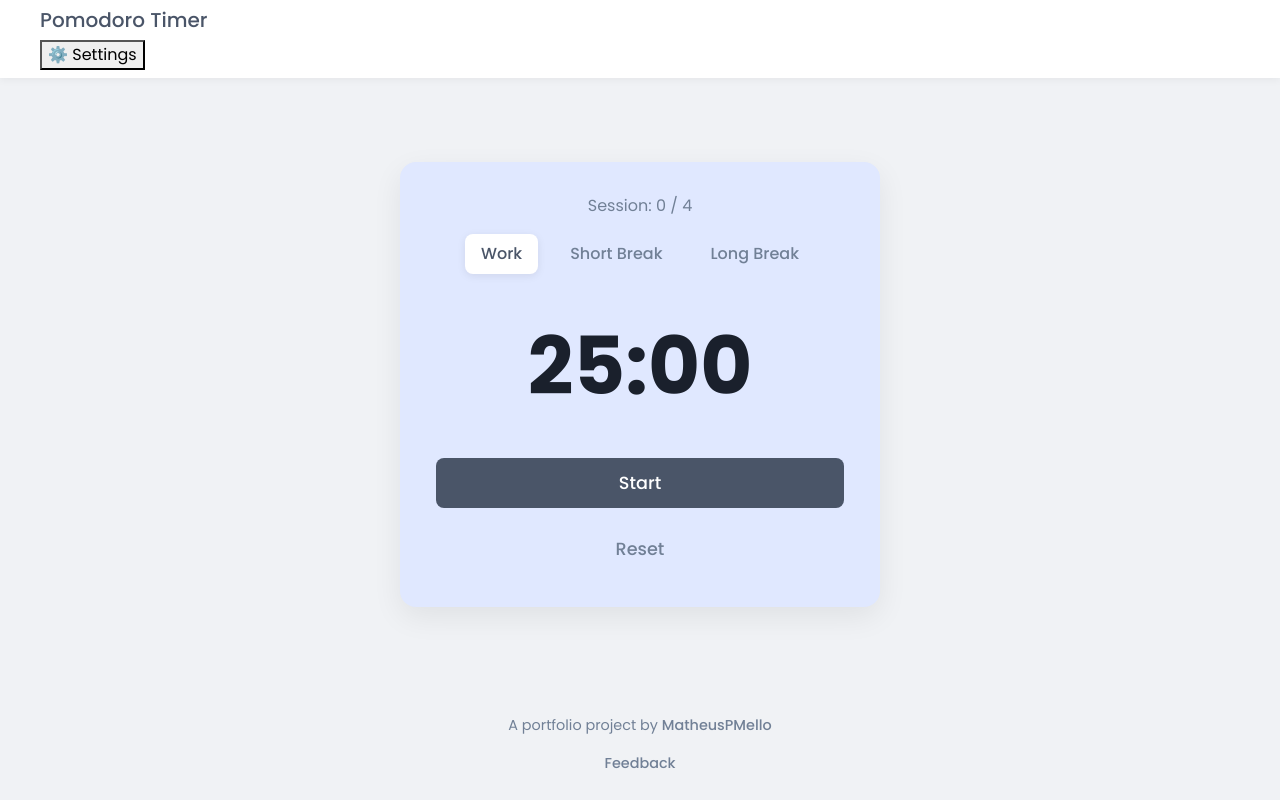
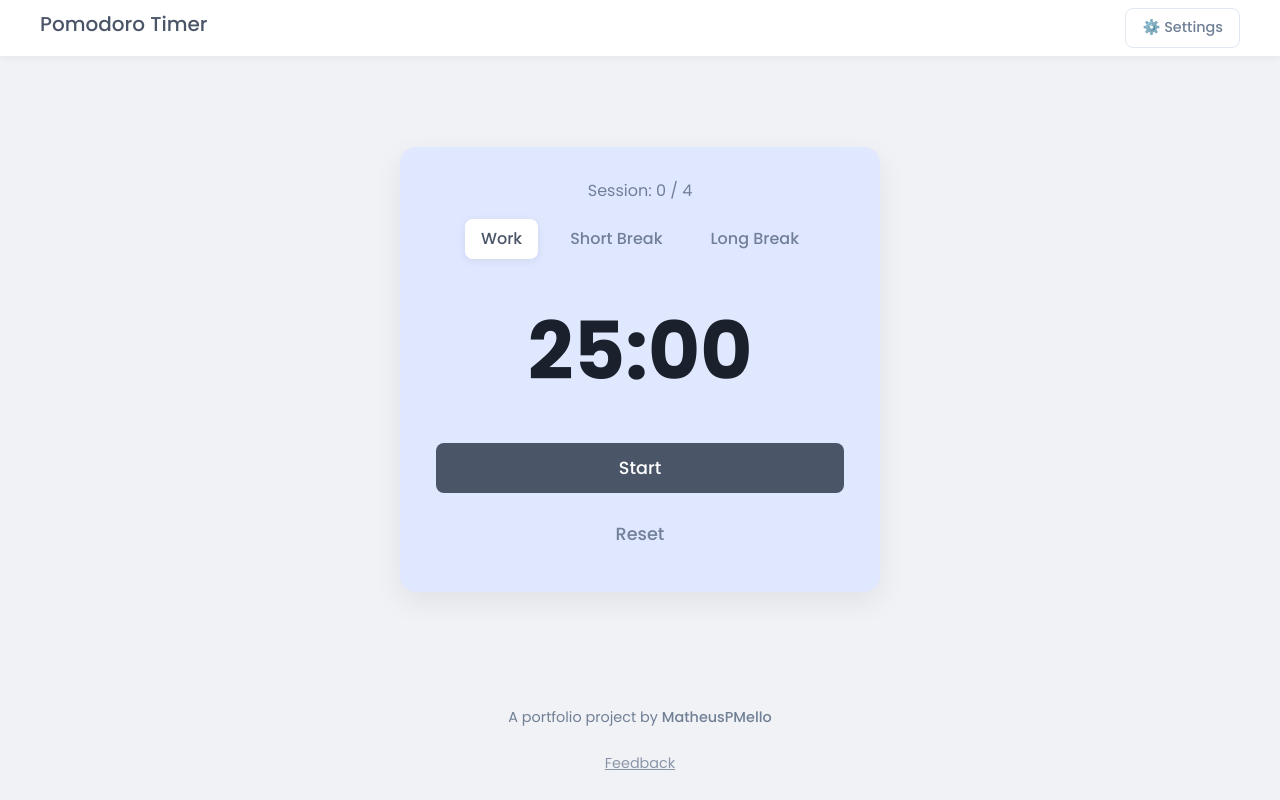
Before and after one commit to MatheusPMello/pomodoro-timer, a React (Vite) app: page / in a window 1280 px wide. Built offline with nearby package versions, Linux system fonts and the light colour scheme.

Commit message:
- added styles in settings - improved documentation in index.css

```diff
--- a/src/App.css
+++ b/src/App.css
@@ -94,6 +94,9 @@ body {
 .header-content {
   max-width: 1200px;
   margin: 0 auto;
+  display: flex;
+  justify-content: space-between;
+  align-items: center;
 }
 
 .header-content h2 {
@@ -225,17 +228,30 @@ body {
   text-decoration: underline;
 }
 
-/**
- * Feedback Modal
- * =============================================
- * Styles for the feedback modal.
- */
-.feedback-button {
-  background: none;
-  border: none;
+/* =========================================
+   SETTINGS & FEEDBACK MODALS
+   ========================================= */
+
+.settings-button {
+  background: transparent;
+  border: 1px solid #e2e8f0;
+  color: #718096;
+  padding: 0.5rem 1rem;
+  border-radius: 8px;
   cursor: pointer;
-  color: var(--color-text-tertiary);
+  font-family: 'Poppins', sans-serif;
+  font-size: 0.9rem;
   font-weight: 500;
+  transition: all 0.2s ease;
+  display: flex;
+  align-items: center;
+  gap: 0.5rem;
+}
+
+.settings-button:hover {
+  background-color: #f7fafc;
+  color: #4a5568;
+  border-color: #cbd5e0;
 }
 
 .feedback-modal {
@@ -244,32 +260,98 @@ body {
   left: 0;
   width: 100%;
   height: 100%;
-  background-color: rgba(0, 0, 0, 0.5);
+  background-color: rgba(26, 32, 44, 0.4);
+  backdrop-filter: blur(4px);
   display: grid;
   place-items: center;
-  z-index: 100;
+  z-index: 1000;
+  animation: fadeIn 0.2s ease-out;
 }
 
+.settings-content,
 .feedback-modal form {
-  background-color: var(--color-white);
+  background: white;
   padding: 2rem;
   border-radius: 16px;
   width: 90%;
-  max-width: 450px;
+  max-width: 400px;
+  box-shadow: 0 20px 25px -5px rgba(0, 0, 0, 0.1), 0 10px 10px -5px rgba(0, 0, 0, 0.04);
+  animation: slideUp 0.3s ease-out;
+}
+
+.settings-content h3,
+.feedback-modal h3 {
+  margin-top: 0;
+  margin-bottom: 1.5rem;
+  color: #2d3748;
+  font-weight: 600;
+  text-align: center;
+}
+
+.settings-group {
+  margin-bottom: 1.25rem;
+  text-align: left;
+}
+
+.settings-group label {
+  display: block;
+  font-size: 0.9rem;
+  color: #718096;
+  margin-bottom: 0.5rem;
+  font-weight: 500;
+}
+
+.settings-group input,
+.feedback-modal textarea {
+  width: 100%;
+  padding: 0.75rem;
+  border: 2px solid #edf2f7;
+  border-radius: 8px;
+  font-size: 1rem;
+  font-family: 'Poppins', sans-serif;
+  color: #2d3748;
+  background-color: #f7fafc;
+  box-sizing: border-box;
+  transition: all 0.2s ease;
+}
+
+.settings-group input:focus,
+.feedback-modal textarea:focus {
+  border-color: #667eea;
+  background-color: white;
+  outline: none;
 }
 
 .feedback-modal textarea {
-  width: 100%;
-  min-height: 100px;
-  border-radius: 8px;
-  border: 1px solid var(--color-border);
-  padding: 0.5rem;
-  font-family: var(--font-primary);
+  min-height: 120px;
+  resize: vertical;
+  margin-bottom: 1rem;
 }
 
-.feedback-modal .feedback-controls {
-  display: flex;
-  justify-content: flex-end;
-  gap: 1rem;
-  margin-top: 1rem;
+.feedback-button {
+  background: none;
+  border: none;
+  color: #718096;
+  text-decoration: underline;
+  cursor: pointer;
+  font-family: 'Poppins', sans-serif;
+  font-size: 0.9rem;
+  margin-top: 0.5rem;
+  opacity: 0.8;
+  transition: opacity 0.2s;
 }
+
+.feedback-button:hover {
+  opacity: 1;
+  color: #4a5568;
+}
+
+@keyframes fadeIn {
+  from { opacity: 0; }
+  to { opacity: 1; }
+}
+
+@keyframes slideUp {
+  from { transform: translateY(20px); opacity: 0; }
+  to { transform: translateY(0); opacity: 1; }
+}
--- a/src/App.tsx
+++ b/src/App.tsx
@@ -4,8 +4,6 @@ import { useState, useEffect } from 'react';
 import './App.css';
 import { Row, Col } from 'react-bootstrap';
 
-// NOTE: Ensure 'alert.mp3' is in your /public folder.
-// If it is in /public, we don't need to import it.
 const alertAudio = new Audio('/alert.mp3');
 
 // --- App Settings & Types ---
--- a/src/index.css
+++ b/src/index.css
@@ -1,16 +1,10 @@
 /* src/index.css */
 
 body {
-  /* * We are removing all the 'display: flex' and 'place-items'
-   * We just want to set the default margin to 0.
-   */
   margin: 0;
 }
 
 #root {
-  /* * This is the fix. We tell React's main container (#root)
-   * to be the full-height column for our layout.
-   */
   display: flex;
   flex-direction: column;
   min-height: 100vh;
```
